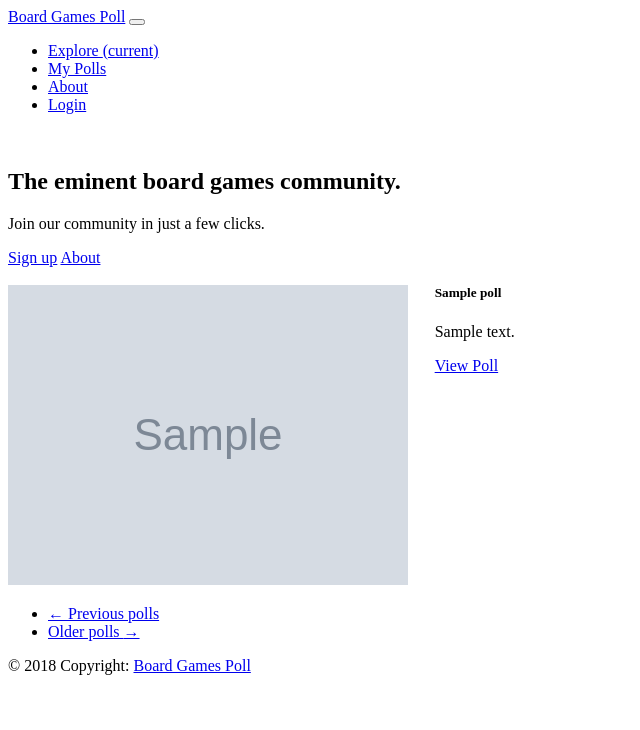
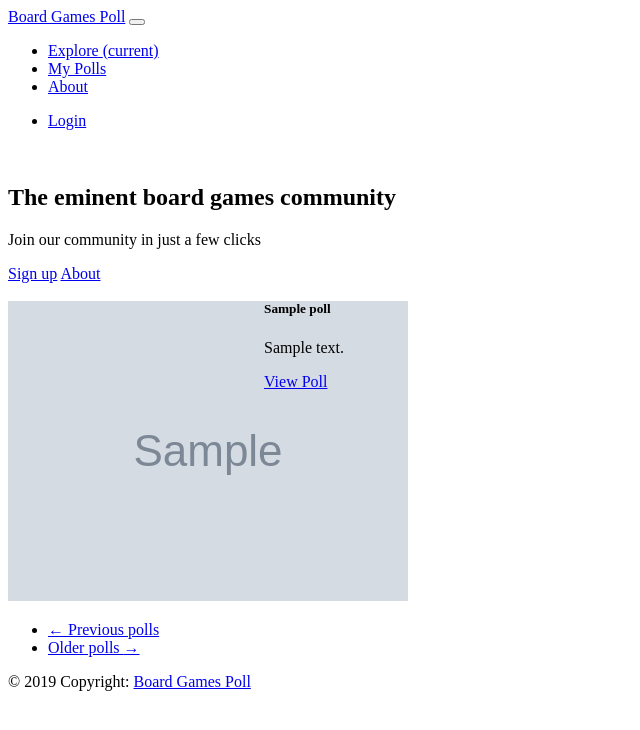
Before and after one commit to jonathanneo/boardGamesPoll, a Flask app: template app/templates/explore.html in a window 1280 px wide. Shown: the top 730 px of the page, without its empty margins (0-640 px from the left). Run offline with Flask 2, Linux system fonts and the light colour scheme; tables that the repository leaves empty hold one stand-in row (values such as "Sample post"); the template is opened without the code that fills it: values that come from a table or form of the project are taken from there, most other values are stand-ins (such as "Sample title", 1, 10 or a date in 2020); grey boxes marked "Sample" are stand-in pictures; some libraries are stand-ins or nearby versions.

Commit message:
bootstrap theme

```diff
--- a/app/templates/_poll.html
+++ b/app/templates/_poll.html
@@ -1,9 +1,9 @@
 
-<div class="card text-white bg-primary mb-3" style="width: 18rem;">
-    <img class="card-img-top" src="{{ poll.image_url }}" alt="Card image cap">
-    <div class="card-body text-white">
+<div class="card text-white bg-light mb-3" style="width: 18rem;">
+    <img class="card-img-top text-dark" src="{{ poll.image_url }}" alt="Card image cap">
+    <div class="card-body text-dark">
         <h5 class="card-title">{{ poll.title }}</h5>
         <p class="card-text">{{ poll.body }}</p>
-        <a href= "{{ url_for('viewPoll', poll_id=poll.id) }}" class="btn btn-light">View Poll</a>
+        <a href= "{{ url_for('viewPoll', poll_id=poll.id) }}" class="btn btn-secondary"  >View Poll</a>
     </div>
 </div>
--- a/app/templates/base.html
+++ b/app/templates/base.html
@@ -21,13 +21,11 @@
 
         <div class="collapse navbar-collapse" id="navbarSupportedContent">
                 <ul class="navbar-nav mr-auto">
-                    <li class="nav-item">
-                    <a class="nav-link" href="{{ url_for('explore') }}">Explore <span class="sr-only">(current)</span></a>
-                    </li>
+                    <li class="nav-item"><a class="nav-link" href="{{ url_for('explore') }}">Explore <span class="sr-only">(current)</span></a></li>
                     <li class="nav-item"><a class="nav-link" href="{{ url_for('index') }}"> My Polls</a></li>
-                    <li class="nav-item">
-                        <a class="nav-link" href="{{ url_for('about') }}">About</a>
-                    </li>
+                    <li class="nav-item"><a class="nav-link" href="{{ url_for('about') }}">About</a></li>
+                </ul>
+                <ul class="navbar-nav justify-content-end">
                     {% if current_user.is_anonymous %}
                     <li class="nav-item"><a class="nav-link" href="{{ url_for('login') }}"><span class="glyphicon glyphicon-off"></span> Login</a></li>
                     {% else %}
@@ -45,7 +43,7 @@
 
 {% block content %}
 
-
+    <br>
     <div class="container">
         {% with messages = get_flashed_messages() %}
         {% if messages %}
--- a/app/templates/explore.html
+++ b/app/templates/explore.html
@@ -1,29 +1,25 @@
 {% extends "base.html" %}
 
 {% block app_content %}
+<link rel="stylesheet" type="text/css" href="/styles/explore.css" media="screen">
 
-<style>
-    .card-columns {
-        column-count: 3;
-    }
+<div class="container-fluid">
 
-</style>
-    <br>
 	{% if current_user.is_anonymous %}
-        <div class="jumbotron">
-            <h2 class="display-4">The eminent board games community.</h2>
-            <p class="lead">Join our community in just a few clicks. </p>
+        <div class="jumbotron text-center">
+            <h2 class="display-4">The eminent board games community</h2>
+            <p class="lead">Join our community in just a few clicks</p>
             <a class="btn btn-primary btn-lg" href="{{ url_for('register') }}" role="button">Sign up</a>
             <a class="btn btn-secondary btn-lg" href= "{{ url_for('about') }}" role="button">About</a>
         </div>
 	{% else %}
-        <div class="jumbotron">
+        <div class="jumbotron text-center">
             <h1 class="display-4">Welcome back, {{ current_user.username }}. </h1>
         </div>
     {% endif %}
     <br>
 
-    <div class="card-columns">
+    <div class="card-columns text-center">
         {% for poll in polls %}
             {% include '_poll.html' %}
         {% endfor %}
@@ -31,7 +27,7 @@
 
     <div>
         <nav aria-label="Page navigation example">
-            <ul class="pagination">
+            <ul class="pagination justify-content-center">
                 <li class="page-item{% if not prev_url %} disabled{% endif %}">
                     <a class="page-link" href="{{ prev_url or '#' }}">
                         <span aria-hidden="true">&larr;</span> Previous polls
@@ -45,6 +41,7 @@
             </ul>
         </nav>
     </div>
+</div>
     {% block footer %}
         {% include "footer.html" %}
     {% endblock %}
--- a/app/templates/footer.html
+++ b/app/templates/footer.html
@@ -7,7 +7,7 @@
 <footer class="page-footer font-small blue">
 
     <!-- Copyright -->
-    <div class="footer-copyright text-center py-3">© 2018 Copyright:
+    <div class="footer-copyright text-center py-3">© 2019 Copyright:
       <a href="https://board-games-poll.herokuapp.com/"> Board Games Poll </a>
     </div>
     <!-- Copyright -->
--- /dev/null
+++ b/app/templates/styles/explore.css
@@ -0,0 +1,32 @@
+
+@media (min-width: 34em) {
+    .card-columns {
+        -webkit-column-count: 2;
+        -moz-column-count: 2;
+        column-count: 2;
+    }
+}
+
+@media (min-width: 48em) {
+    .card-columns {
+        -webkit-column-count: 3;
+        -moz-column-count: 3;
+        column-count: 3;
+    }
+}
+
+@media (min-width: 62em) {
+    .card-columns {
+        -webkit-column-count: 4;
+        -moz-column-count: 4;
+        column-count: 4;
+    }
+}
+
+@media (min-width: 75em) {
+    .card-columns {
+        -webkit-column-count: 5;
+        -moz-column-count: 5;
+        column-count: 5;
+    }
+}
--- a/config.py
+++ b/config.py
@@ -13,5 +13,5 @@
     MAIL_USERNAME = os.environ.get('MAIL_USERNAME')
     MAIL_PASSWORD = os.environ.get('MAIL_PASSWORD')
     ADMINS = ['jonathanneo@me.com']
-    POLLS_PER_PAGE = 10
+    POLLS_PER_PAGE = 12
     LOG_TO_STDOUT = os.environ.get('LOG_TO_STDOUT')
```
Also changed, not shown: app/templates/_selectPoll.html (+14 -35 lines), app/templates/index.html (+23 -11 lines), app.db.
